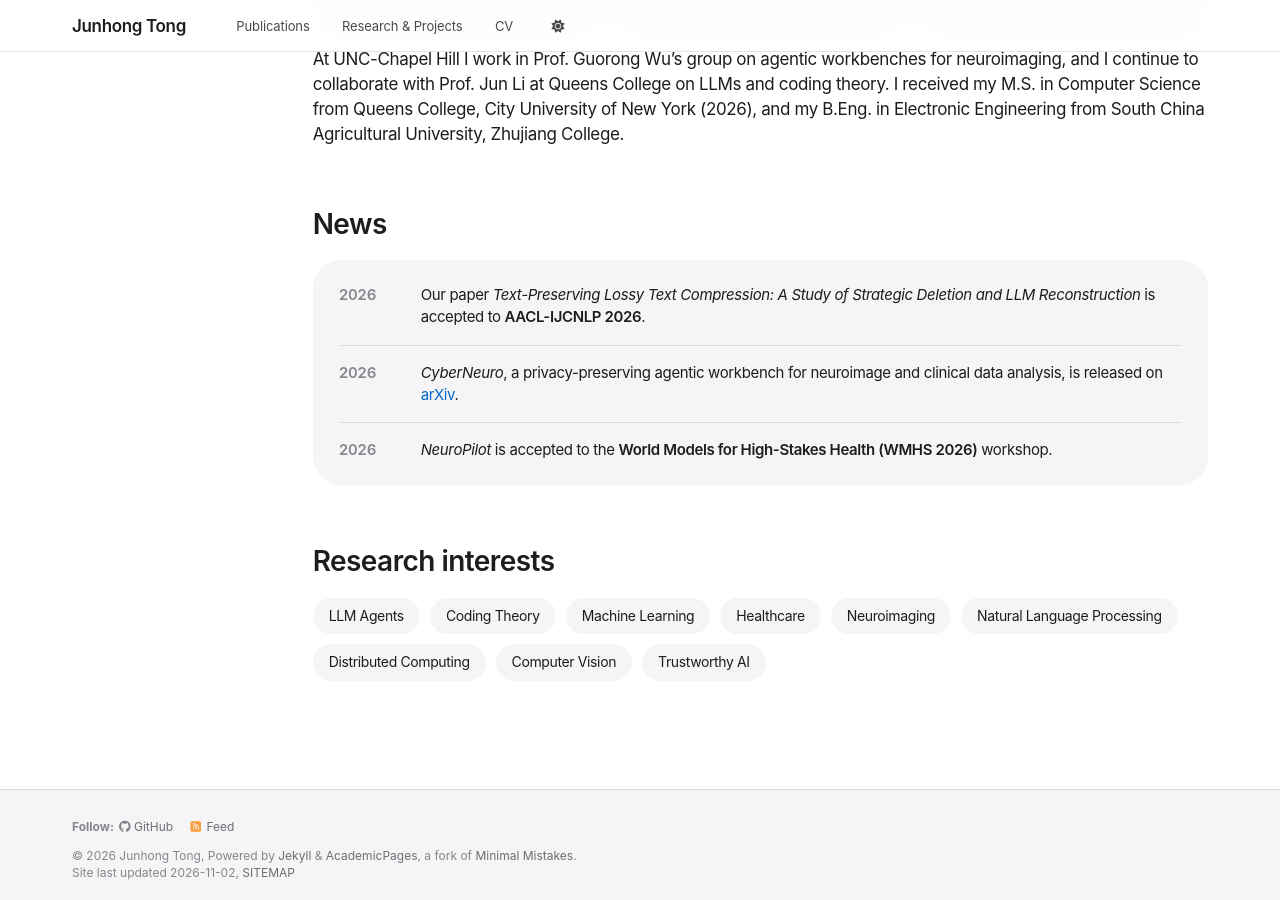
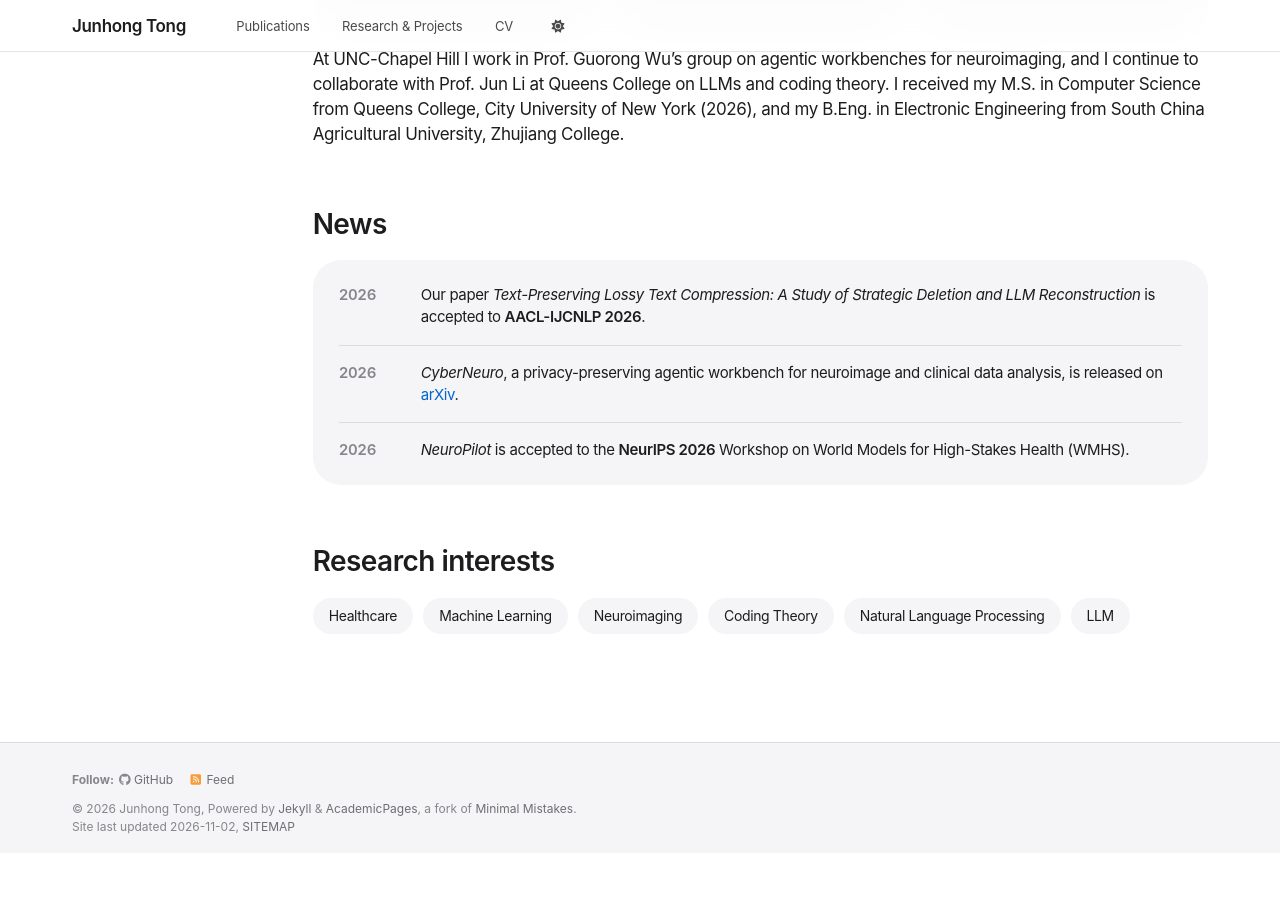
Before and after one commit to Amsterlam/Amsterlam.github.io, a Jekyll site: the page built from _pages/about.md, in a window 1280 px wide and 900 px high, scrolled down 878 px. Built offline with Jekyll 4.4.1, drawn with Linux system fonts in a browser that asks for light colours; a script bundle is joined from its source files by our own code; a style sheet for code colours, icons or effects is not loaded; after the commit the page ends 1731 px from its top, so only the background shows below that; some of the changed text lies outside the part shown.

Commit message:
Lead with neuroimaging, mark WMHS as NeurIPS workshop, update interests
Co-Authored-By: Claude Opus 5.5 <noreply@anthropic.com>

```diff
--- a/_config.yml
+++ b/_config.yml
@@ -12,7 +12,7 @@ site_theme               : "default" # The available themes options are "default
 title                    : "Junhong Tong"
 title_separator          : "-"
 name                     : &name "Junhong Tong"
-description              : &description "Junhong Tong's academic homepage: LLM agents, coding theory, and AI for neuroimaging"   # Update this with a general description of your site, this is the default if not overridden by a page
+description              : &description "Junhong Tong's academic homepage: neuroimaging, LLM agents, and coding theory"   # Update this with a general description of your site, this is the default if not overridden by a page
 url                      : https://amsterlam.github.io # The base hostname & protocol for your site e.g. "https://[your GitHub username].github.io",
                                                            # or if you already have some other page hosted on Github then use "https://[your GitHub username].github.io/[Your Repo Name]"
 baseurl                  : "" # the subpath of your site, e.g. "/blog"
@@ -26,7 +26,7 @@ author:
   avatar           : "profile.png"
   name             : "Junhong Tong"
   pronouns         : # example: "she/her"
-  bio              : "Research Assistant @ UNC-Chapel Hill. LLM agents · coding theory · AI for neuroimaging."
+  bio              : "Research Assistant @ UNC-Chapel Hill. Neuroimaging · LLM agents · coding theory."
   location         : "New York, USA"
   employer         : "UNC-Chapel Hill"
   uri              : # URL
--- a/_pages/about.md
+++ b/_pages/about.md
@@ -11,7 +11,7 @@ redirect_from:
 <section class="hero">
   <p class="hero__eyebrow">Research Assistant · UNC-Chapel Hill</p>
   <h1 class="hero__title">Trustworthy LLM agents <br>for science and health.</h1>
-  <p class="hero__lead">I'm <strong>Junhong Tong</strong>, a Research Assistant at the <strong>University of North Carolina at Chapel Hill</strong>, working with Prof. Guorong Wu. I study <strong>LLM agents</strong>, <strong>coding theory</strong>, and <strong>AI for neuroimaging</strong>, building systems that are useful, verifiable, and private by design.</p>
+  <p class="hero__lead">I'm <strong>Junhong Tong</strong>, a Research Assistant at the <strong>University of North Carolina at Chapel Hill</strong>, working with Prof. Guorong Wu. I study <strong>neuroimaging</strong>, <strong>LLM agents</strong>, and <strong>coding theory</strong>, building systems that are useful, verifiable, and private by design.</p>
   <div class="hero__actions">
     <a class="pill" href="/publications/">View publications</a>
     <a class="pill pill--secondary" href="/cv/">Curriculum vitae</a>
@@ -49,19 +49,16 @@ At UNC-Chapel Hill I work in Prof. Guorong Wu's group on agentic workbenches for
 <ul class="news">
   <li><span class="news__date">2026</span><span>Our paper <em>Text-Preserving Lossy Text Compression: A Study of Strategic Deletion and LLM Reconstruction</em> is accepted to <strong>AACL-IJCNLP 2026</strong>.</span></li>
   <li><span class="news__date">2026</span><span><em>CyberNeuro</em>, a privacy-preserving agentic workbench for neuroimage and clinical data analysis, is released on <a href="https://arxiv.org/abs/2607.28841">arXiv</a>.</span></li>
-  <li><span class="news__date">2026</span><span><em>NeuroPilot</em> is accepted to the <strong>World Models for High-Stakes Health (WMHS 2026)</strong> workshop.</span></li>
+  <li><span class="news__date">2026</span><span><em>NeuroPilot</em> is accepted to the <strong>NeurIPS 2026</strong> Workshop on World Models for High-Stakes Health (WMHS).</span></li>
 </ul>
 
 ## Research interests
 
 <ul class="tags">
-  <li>LLM Agents</li>
+  <li>Healthcare</li>
+  <li>Machine Learning</li>
+  <li>Neuroimaging</li>
   <li>Coding Theory</li>
-  <li>Machine Learning</li>
-  <li>Healthcare</li>
-  <li>Neuroimaging</li>
   <li>Natural Language Processing</li>
-  <li>Distributed Computing</li>
-  <li>Computer Vision</li>
-  <li>Trustworthy AI</li>
+  <li>LLM</li>
 </ul>
```
Also changed, not shown: _pages/cv.md (+1 -1 lines), _publications/2026-06-01-neuropilot.md (+2 -2 lines).
